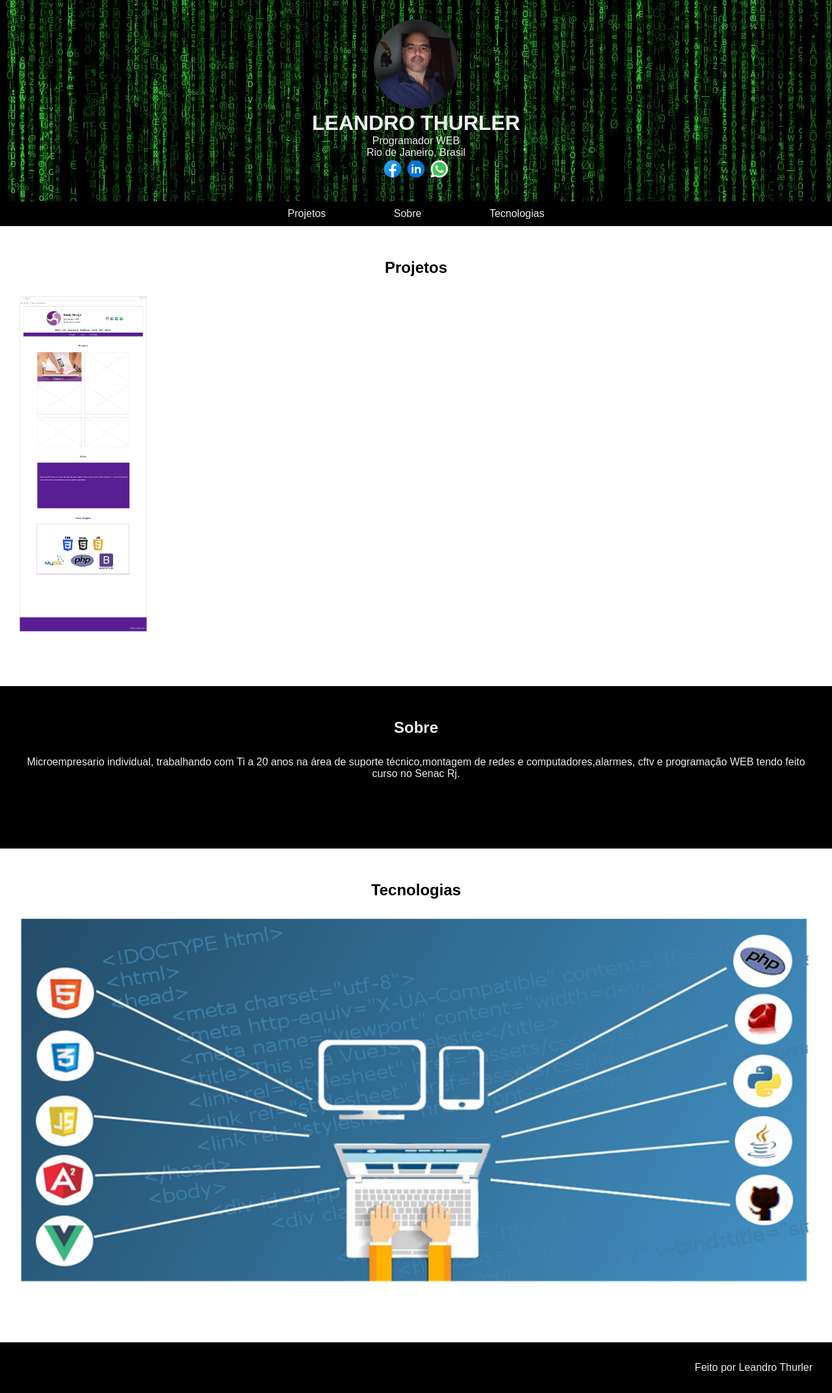
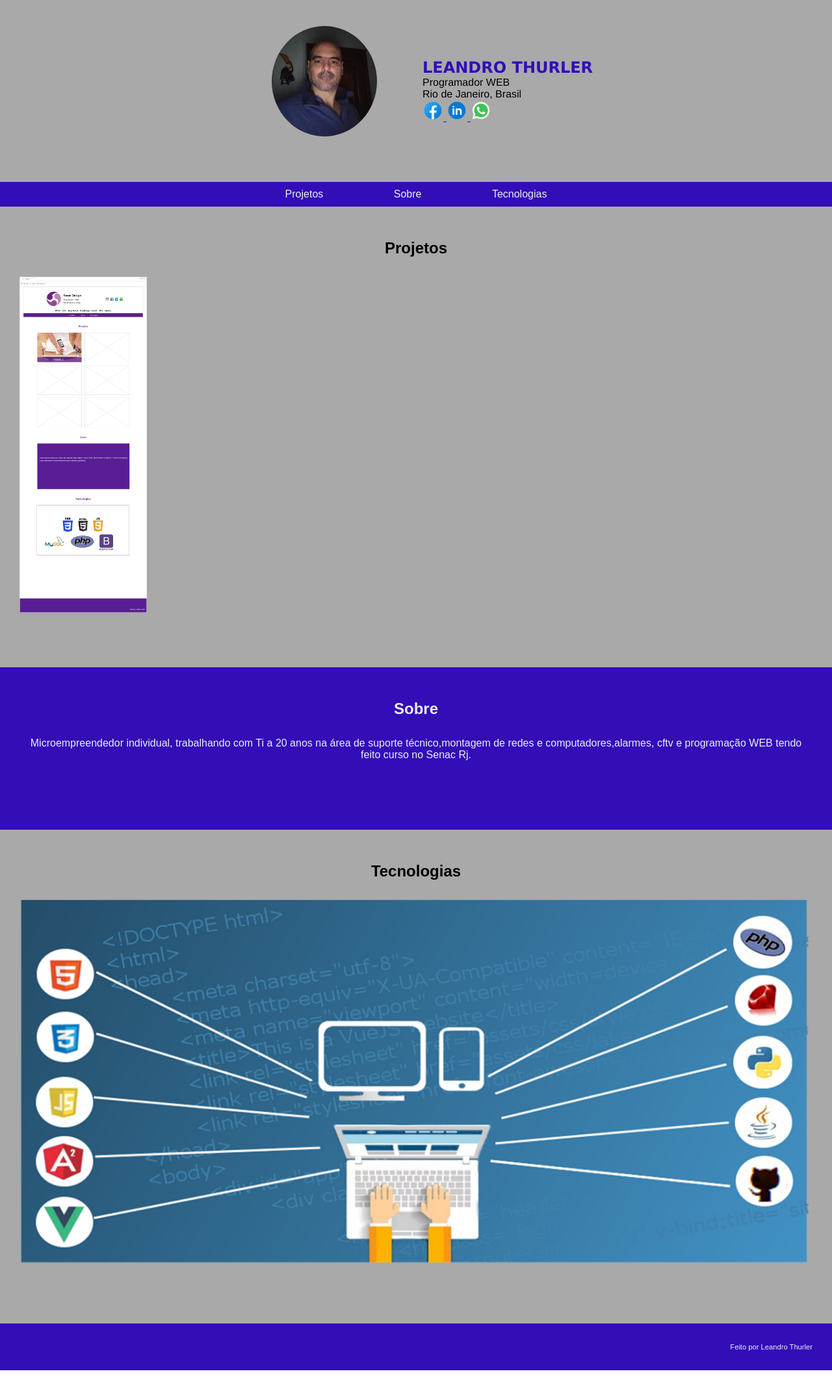
Before and after one commit to lthurler/curriculo, a plain HTML site: page index.html in a window 1280 px wide. Shown: the whole page at 65% size. After the commit the page ends 2109 px from the top, so only its background shows below. Drawn offline with Linux system fonts and the light colour scheme.

Commit message:
testando

```diff
--- /dev/null
+++ b/css/default.css
@@ -0,0 +1,86 @@
+/* Reset */
+* {
+    margin: 0;
+    padding: 0;
+    box-sizing: border-box;
+}
+
+/*Grid*/
+.col-1 {
+    width: 8.333%;
+}
+
+.col-2 {
+    width: 16.666%;
+}
+
+.col-3 {
+    width: 24.99%;
+}
+
+.col-4 {
+    width: 33.32%;
+}
+
+.col-5 {
+    width: 41.665%;
+}
+
+.col-6 {
+    width: 50%;
+}
+
+.col-7 {
+    width: 58.331%;
+}
+
+.col-8 {
+    width: calc(8.333% * 8);
+    /*66.664%*/
+}
+
+.col-9 {
+    width: calc(8.333% * 9);
+    /*74.997%;*/
+}
+
+.col-10 {
+    width: calc(8.333% * 10);
+    /*83.33%;*/
+}
+
+.col-11 {
+    width: calc(8.333% * 11);
+    /*91.663%;*/
+}
+
+.col-12 {
+    width: calc(8.333% * 12);
+    /*100%*/
+}
+
+[class*="col-"] {
+    float: left;
+    padding: 10px;
+    /* border: 1px solid red; */
+}
+
+
+/*equivalente ao clearfix*/
+.row::after {
+    content: "";
+    clear: both;
+    display: table;
+}
+
+@media (max-width: 460px) {
+    [class*="col-"] {
+        width: 100%;
+    }
+}
+
+@media (max-width: 760px) {
+    [class*="col-"] {
+        width: 100%;
+    }
+}
--- /dev/null
+++ b/css/style.css
@@ -0,0 +1,122 @@
+   *{
+        margin: 0;
+        padding: 0;
+        box-sizing: border-box;
+    }
+
+    #cab {
+        display: flex;
+
+
+
+    }
+    header{
+        background-color: darkgrey;
+        color: #000000;
+        font-family: Arial, Helvetica, sans-serif;
+        font-size: medium;
+        padding: 30px;
+    }
+    header h2{
+        color: #320db8;
+        font-family:Verdana, Geneva, Tahoma, sans-serif;
+    }
+    header div img {
+        width: 30%;
+
+
+    }
+    header div {
+        display: inline-flexbox;
+    }
+
+    header span{
+        font-family: 'Franklin Gothic Medium', 'Arial Narrow', Arial, sans-serif;
+    }
+    #logo {
+            width: 100%;
+            text-align: right;
+
+    }
+    #dados {
+            width: 100%;
+            text-decoration: none;
+            display: inline-block;
+            margin: 50px;
+    }
+
+    #links {
+        width: 20%;
+        padding: 0px 0px 0px 3pz;
+    }
+
+    body{
+        font-family: Arial, Helvetica, sans-serif;
+    }
+    nav{
+        background-color: #320db8 ;
+        text-align: center;
+    }
+    nav a{
+        display: inline-block;
+        padding: 10px 52px ;
+        color: #eeeeee;
+        text-decoration: none;
+        text-align: center;
+        border-radius: 25%;
+    }
+    nav a:hover{
+        background-color: #eeeeee;
+        color: black;
+
+    }
+    #logo img{
+        border-radius: 50%;
+    }
+    #projetos{
+        background-color: darkgrey;
+        text-align: center;
+
+    }
+    #sobre{
+        text-align: center;
+        color: #eeeeee;
+        background-color: #320db8;
+    }
+    #sobre p{
+        text-align: center;
+        padding: 30px;
+        color: #eeeeee;
+
+        display: inline-block;
+    }
+    #tecnologias{
+        text-align: center;
+        background-color: darkgrey;
+        color: #000000;
+    }
+    footer{
+        background-color: #320db8;
+        color: #eeeeee;
+        text-align:right;
+        padding: 30px;
+        font-size: .7rem;
+    }
+
+    footer span{
+        text-align: end;
+    }
+
+    #proj_img{
+        text-align: left;
+
+    }
+    section{
+        width: 100%;
+        max-height: 1280px;
+        margin: auto;
+        height: 100%;
+        min-height: 250px;
+        min-width: 360px;
+        padding: 50px 0;
+    }
--- a/index.html
+++ b/index.html
@@ -6,115 +6,23 @@
     <meta name="viewport" content="460px, initial-scale=1.0">
         <!-- 340 ~ 460px -->
 <title>Curriculo leandro</title>
+<link rel="stylesheet" href="./css/default.css">
+<link rel="stylesheet" href="./css/style.css">
 </head>
 
-<style>
-    *{
-        margin: 0;
-        padding: 0;
-        box-sizing: border-box;
-    }
-    header{
-        background-image: url(./img/matrix-356024_1920.jpg);
-        background-position: center;
-        background-size: cover;
-        color: #eeeeee;
-        text-align: center;
-        padding: 30px;
-    }
-    header h1{
-        color: #eeeeee;
-    }
-    header div img {
-        width: 10%;
-    }
-    header div {
-        display: inline-block;
-    }
-    #logo {
-            width: 100%;
-    }
-    #dados {
-            width: 100%;
-            display: inline-block;
-    }
-    header>div>img {
-        width: 130px;
-    }
-    body{
-        font-family: Arial, Helvetica, sans-serif;
-    }
-    nav{
-        background-color: rgb(0, 0, 0);
-        text-align: center;
-    }
-    nav a{
-        display: inline-block;
-        padding: 10px 50px ;
-        color: #eeeeee;
-        text-decoration: none;
-        text-align: center;
-    }
-    nav a:hover{
-        background-color: #eeeeee;
-        color: black;
-    }
-    #logo img{
-        border-radius: 50%;
-    }
-    #projetos{
-        text-align: center;
 
-    }
-    #sobre{
-        text-align: center;
-        color: #eeeeee;
-        background-color: #000000;
-    }
-    #sobre p{
-        text-align: center;
-        padding: 30px;
-        color: #eeeeee;
-        background-color: #000000;
-        display: inline-block;
-    }
-    #tecnologias{
-        text-align: center;
-        background-color: eeeeee;
-        color: #000000;
-    }
-    footer{
-        background-color: #000000;
-        color: #eeeeee;
-        text-align: right;
-        padding: 30px;
-    }
-    #proj_img{
-        text-align: left;
-    }
-    section{
-        width: 100%;
-        max-height: 1280px;
-        margin: auto;
-        height: 100%;
-        min-height: 250px;
-        min-width: 360px;
-        padding: 50px 0;
-    }
-
-
-</style>
 
 <body>
     <header class="row">
-        <div id="logo">
+        <div id="cab">
+            <div id="logo" class="col-2">
                 <img src="img/foto2.jpg" alt="foto">
             </div>
-        <div id="dados">
-            <div>
-                <h1>LEANDRO THURLER</h1>
-                <p>Programador WEB</p>
-                <p>Rio de Janeiro, Brasil</p>
+            <div id="dados" class="col-2">
+                <h2>LEANDRO THURLER</h2>
+                <span>Programador WEB</span><br>
+                <span>Rio de Janeiro, Brasil</span>
+                <div id="links">
                     <a href="https://www.facebook.com/ronintisolucoes" target="_blank">
                     <img src="./img/icons8-facebook-novo-48.png" alt="logo facebook social ronin - com link para rede social">
                     </a>
@@ -124,6 +32,7 @@
                     <a href="https://wa.me/5521981860460" target="_blank">
                     <img src="./img/icons8-whatsapp-48.png" alt="logo whatsapp ronin - com link para rede social">
                     </a>
+                </div>
             </div>
         </div>
 
@@ -148,7 +57,7 @@
 
     <section id="sobre">
         <h2>Sobre</h2>
-        <p>Microempresario individual, trabalhando com Ti a 20 anos na área de suporte técnico,montagem de redes e computadores,alarmes, cftv e programação WEB tendo feito curso no Senac Rj.</p>
+        <p>Microempreendedor individual, trabalhando com Ti a 20 anos na área de suporte técnico,montagem de redes e computadores,alarmes, cftv e programação WEB tendo feito curso no Senac Rj.</p>
 
 
 
@@ -162,7 +71,7 @@
     </section>
 
     <footer>
-        <p> Feito por Leandro Thurler</p>
+        <span> Feito por Leandro Thurler</span>
     </footer>
 
 </body>
```
Lines whose indentation alone changed are shown as unchanged.
